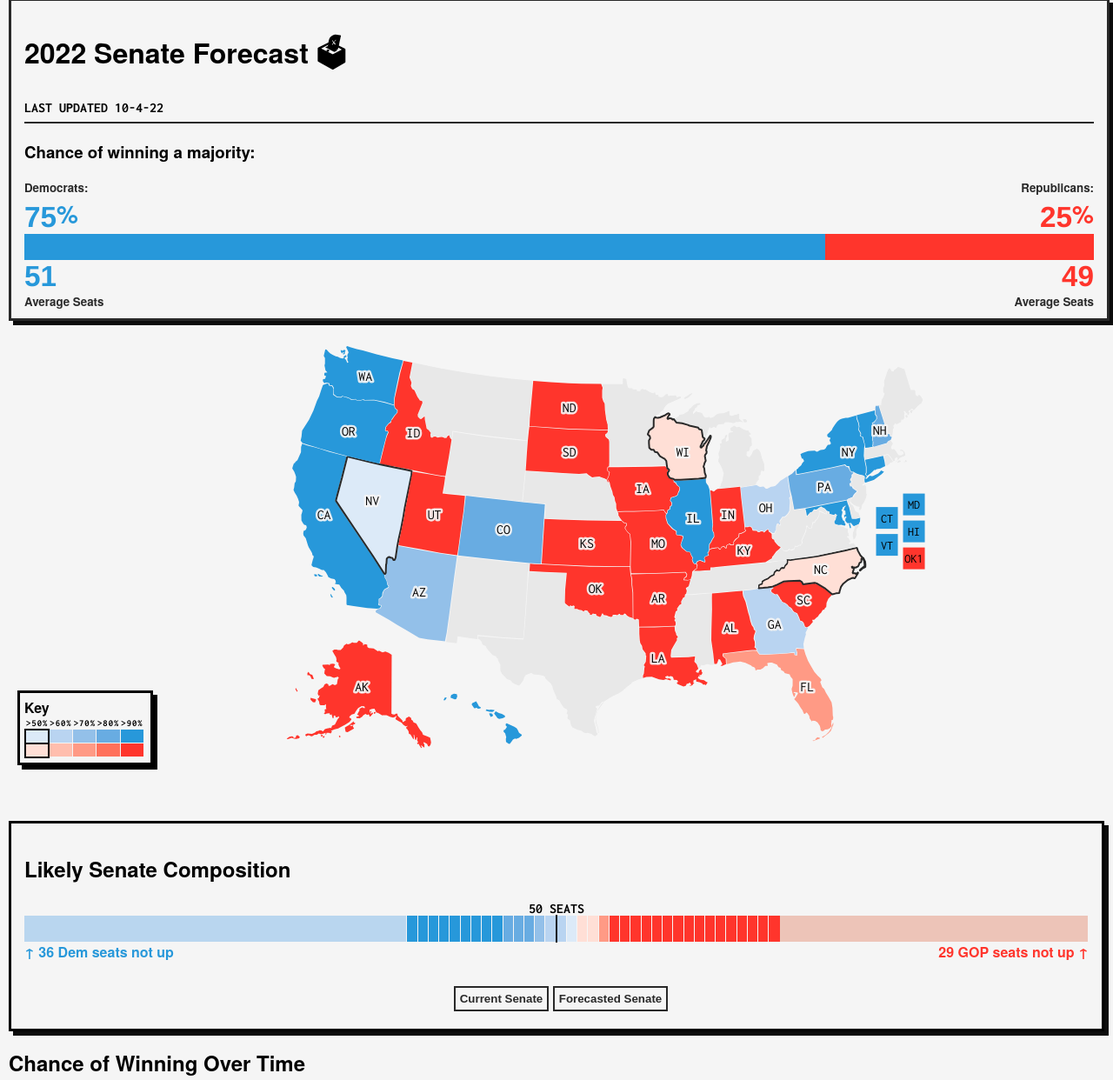
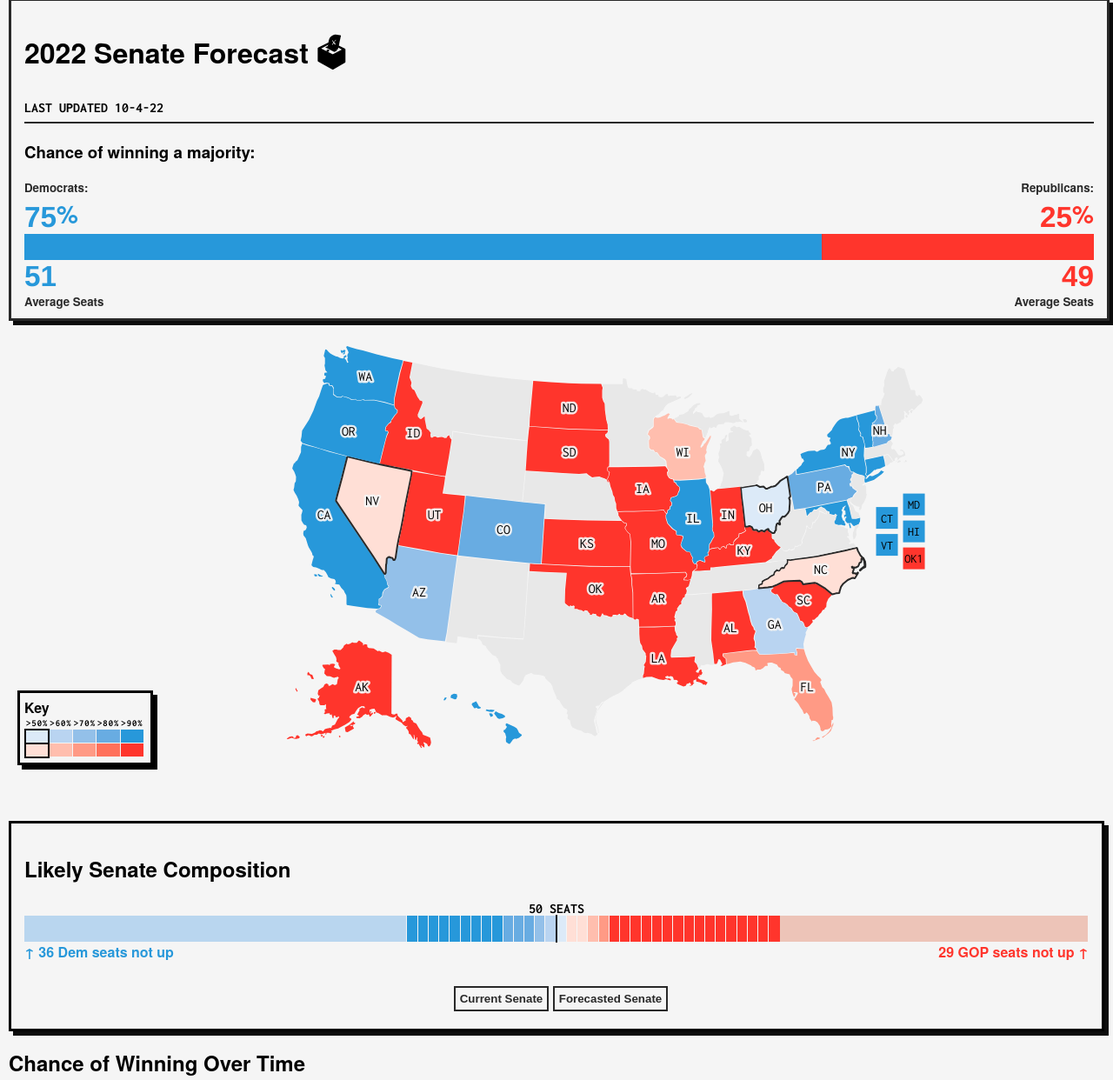
Before and after one commit to djrubio2/forecast2022, a plain HTML site: page index.html in a window 1280 px wide. Shown: the part 12-1254 px from the top of the page at 87% size. Drawn offline with nearby package versions, Linux system fonts and the light colour scheme.

Commit message:
Add files via upload

```diff
--- a/data.csv
+++ b/data.csv
@@ -34,3 +34,4 @@ date,Dem,GOP,DemSeats,GOPSeats
 10/3/2022,73.47,26.53,51.16,48.84
 10/4/2022,72.45,27.55,51.16,48.84
 10/5/2022,74.88,25.12,51.25,48.75
+10/6/2022,74.59,25.41,51.20,48.80
--- a/index.html
+++ b/index.html
@@ -204,7 +204,7 @@
   var dSeatAvg = 51;
   var rSeatAvg = 49;
 
-  var displayProbDem = 74.88;
+  var displayProbDem = 74.59;
   var displayProbTie = 0;
   var displayProbGOP = 100 - (displayProbDem + displayProbTie);
 
@@ -236,15 +236,15 @@
   },
   {
     "DEM": 48,
-    "Prob %": 0.073
+    "Prob %": 0.07
   },
   {
     "DEM": 49,
-    "Prob %": 0.092
+    "Prob %": 0.099
   },
   {
     "DEM": 50,
-    "Prob %": 0.12
+    "Prob %": 0.122
   },
   {
     "DEM": 51,
@@ -252,31 +252,31 @@
   },
   {
     "DEM": 52,
-    "Prob %": 0.143
+    "Prob %": 0.15
   },
   {
     "DEM": 53,
-    "Prob %": 0.138
+    "Prob %": 0.136
   },
   {
     "DEM": 54,
-    "Prob %": 0.107
+    "Prob %": 0.105
   },
   {
     "DEM": 55,
-    "Prob %": 0.064
+    "Prob %": 0.062
   },
   {
     "DEM": 56,
-    "Prob %": 0.025
+    "Prob %": 0.02
   },
   {
     "DEM": 57,
-    "Prob %": 0.007
+    "Prob %": 0.006
   },
   {
     "DEM": 58,
-    "Prob %": 0.002
+    "Prob %": 0.001
   },
   {
     "DEM": 59,
@@ -300,9 +300,9 @@
     "State": "AL",
     "DemProb": 0,
     "RepProb": 1,
-    "DEM": 31.63,
-    "GOP": 68.37,
-    "Marg": -36.73882663,
+    "DEM": 31.64,
+    "GOP": 68.36,
+    "Marg": -36.72259435,
     "StateName": "Alabama",
     "DemCand": "Will Boyd",
     "RepCand": "Katie Britt",
@@ -311,11 +311,11 @@
   },
   {
     "State": "AK",
-    "DemProb": 0.7584,
-    "RepProb": 0.2416,
-    "DEM": 52.59,
-    "GOP": 47.41,
-    "Marg": 5.178793222,
+    "DemProb": 0.7542,
+    "RepProb": 0.2458,
+    "DEM": 52.56,
+    "GOP": 47.44,
+    "Marg": 5.121680933,
     "StateName": "Alaska",
     "DemCand": "Lisa Murkowski",
     "RepCand": "Kelly Tshibaka",
@@ -326,9 +326,9 @@
     "State": "AR",
     "DemProb": 0,
     "RepProb": 1,
-    "DEM": 32.74,
-    "GOP": 67.26,
-    "Marg": -34.51829149,
+    "DEM": 32.75,
+    "GOP": 67.25,
+    "Marg": -34.50091694,
     "StateName": "Arkansas",
     "DemCand": "Natalie James",
     "RepCand": "John Boozman",
@@ -337,11 +337,11 @@
   },
   {
     "State": "AZ",
-    "DemProb": 0.7625,
-    "RepProb": 0.2375,
-    "DEM": 52.67,
-    "GOP": 47.33,
-    "Marg": 5.348405407,
+    "DemProb": 0.7694,
+    "RepProb": 0.2306,
+    "DEM": 52.77,
+    "GOP": 47.23,
+    "Marg": 5.530504815,
     "StateName": "Arizona",
     "DemCand": "Mark Kelly",
     "RepCand": "Blake Masters",
@@ -350,11 +350,11 @@
   },
   {
     "State": "CA",
-    "DemProb": 0.9999,
-    "RepProb": 0.0001,
-    "DEM": 65.21,
-    "GOP": 34.79,
-    "Marg": 30.41631691,
+    "DemProb": 1,
+    "RepProb": 0,
+    "DEM": 65.22,
+    "GOP": 34.78,
+    "Marg": 30.43555517,
     "StateName": "California",
     "DemCand": "Alex Padilla",
     "RepCand": "Mark Meuser",
@@ -363,11 +363,11 @@
   },
   {
     "State": "CO",
-    "DemProb": 0.8857,
-    "RepProb": 0.1143,
+    "DemProb": 0.8824,
+    "RepProb": 0.1176,
     "DEM": 54.52,
     "GOP": 45.48,
-    "Marg": 9.038037306,
+    "Marg": 9.036484584,
     "StateName": "Colorado",
     "DemCand": "Michael Bennet",
     "RepCand": "Joe O'Dea",
@@ -376,11 +376,11 @@
   },
   {
     "State": "CT",
-    "DemProb": 0.991,
-    "RepProb": 0.009,
+    "DemProb": 0.9909,
+    "RepProb": 0.0091,
     "DEM": 58.79,
     "GOP": 41.21,
-    "Marg": 17.57838163,
+    "Marg": 17.58345444,
     "StateName": "Connecticut",
     "DemCand": "Blumenthal",
     "RepCand": "Levy",
@@ -389,11 +389,11 @@
   },
   {
     "State": "FL",
-    "DemProb": 0.2512,
-    "RepProb": 0.7488,
+    "DemProb": 0.2556,
+    "RepProb": 0.7444,
     "DEM": 47.61,
     "GOP": 52.39,
-    "Marg": -4.783674854,
+    "Marg": -4.773690422,
     "StateName": "Florida",
     "DemCand": "Val Demmings",
     "RepCand": "Marco Rubio",
@@ -402,11 +402,11 @@
   },
   {
     "State": "GA",
-    "DemProb": 0.6693,
-    "RepProb": 0.3307,
-    "DEM": 51.73,
-    "GOP": 48.27,
-    "Marg": 3.450382654,
+    "DemProb": 0.6681,
+    "RepProb": 0.3319,
+    "DEM": 51.58,
+    "GOP": 48.42,
+    "Marg": 3.150063913,
     "StateName": "Georgia",
     "DemCand": "Warnock",
     "RepCand": "Walker",
@@ -417,9 +417,9 @@
     "State": "HI",
     "DemProb": 1,
     "RepProb": 0,
-    "DEM": 72.98,
-    "GOP": 27.02,
-    "Marg": 45.9578075,
+    "DEM": 72.99,
+    "GOP": 27.01,
+    "Marg": 45.98085333,
     "StateName": "Hawaii",
     "DemCand": "Schatz",
     "RepCand": "McDermott",
@@ -430,9 +430,9 @@
     "State": "ID",
     "DemProb": 0,
     "RepProb": 1,
-    "DEM": 25.79,
-    "GOP": 74.21,
-    "Marg": -48.42630996,
+    "DEM": 25.8,
+    "GOP": 74.2,
+    "Marg": -48.40426612,
     "StateName": "Idaho",
     "DemCand": "Roth",
     "RepCand": "Crapo",
@@ -441,11 +441,11 @@
   },
   {
     "State": "IL",
-    "DemProb": 0.9954,
-    "RepProb": 0.0046,
+    "DemProb": 0.9957,
+    "RepProb": 0.0043,
     "DEM": 59.49,
     "GOP": 40.51,
-    "Marg": 18.98484512,
+    "Marg": 18.98212109,
     "StateName": "Illinois",
     "DemCand": "Duckworth",
     "RepCand": "Salvi",
@@ -454,11 +454,11 @@
   },
   {
     "State": "IN",
-    "DemProb": 0.0077,
-    "RepProb": 0.9923,
+    "DemProb": 0.0063,
+    "RepProb": 0.9937,
     "DEM": 40.76,
     "GOP": 59.24,
-    "Marg": -18.48162143,
+    "Marg": -18.47208434,
     "StateName": "Indiana",
     "DemCand": "McDermott",
     "RepCand": "Young",
@@ -467,11 +467,11 @@
   },
   {
     "State": "IA",
-    "DemProb": 0.0735,
-    "RepProb": 0.9265,
-    "DEM": 44.64,
-    "GOP": 55.36,
-    "Marg": -10.72236984,
+    "DemProb": 0.0366,
+    "RepProb": 0.9634,
+    "DEM": 43.47,
+    "GOP": 56.53,
+    "Marg": -13.06246202,
     "StateName": "Iowa",
     "DemCand": "Franken",
     "RepCand": "Grassley",
@@ -480,11 +480,11 @@
   },
   {
     "State": "KS",
-    "DemProb": 0.001,
-    "RepProb": 0.999,
-    "DEM": 38.39,
-    "GOP": 61.61,
-    "Marg": -23.22786781,
+    "DemProb": 0.0014,
+    "RepProb": 0.9986,
+    "DEM": 38.38,
+    "GOP": 61.62,
+    "Marg": -23.23322013,
     "StateName": "Kansas",
     "DemCand": "Holland",
     "RepCand": "Moran",
@@ -493,11 +493,11 @@
   },
   {
     "State": "KY",
-    "DemProb": 0.0004,
-    "RepProb": 0.9996,
-    "DEM": 37.55,
-    "GOP": 62.45,
-    "Marg": -24.90018515,
+    "DemProb": 0.0002,
+    "RepProb": 0.9998,
+    "DEM": 37.56,
+    "GOP": 62.44,
+    "Marg": -24.88315127,
     "StateName": "Kentucky",
     "DemCand": "Booker",
     "RepCand": "Paul",
@@ -506,11 +506,11 @@
   },
   {
     "State": "LA",
-    "DemProb": 0.0002,
-    "RepProb": 0.9998,
-    "DEM": 36.68,
-    "GOP": 63.32,
-    "Marg": -26.63081035,
+    "DemProb": 0.0001,
+    "RepProb": 0.9999,
+    "DEM": 36.69,
+    "GOP": 63.31,
+    "Marg": -26.62847929,
     "StateName": "Louisana",
     "DemCand": "a Democrat",
     "RepCand": "Kennedy",
@@ -521,9 +521,9 @@
     "State": "MD",
     "DemProb": 1,
     "RepProb": 0,
-    "DEM": 65.07,
-    "GOP": 34.93,
-    "Marg": 30.14587252,
+    "DEM": 65.08,
+    "GOP": 34.92,
+    "Marg": 30.16069199,
     "StateName": "Maryland",
     "DemCand": "Van Hollen",
     "RepCand": "Chaffee",
@@ -532,11 +532,11 @@
   },
   {
     "State": "MO",
-    "DemProb": 0.0278,
-    "RepProb": 0.9722,
+    "DemProb": 0.0313,
+    "RepProb": 0.9687,
     "DEM": 42.86,
     "GOP": 57.14,
-    "Marg": -14.28915327,
+    "Marg": -14.28662272,
     "StateName": "Missouri",
     "DemCand": "Busch Valentine",
     "RepCand": "Schmitt",
@@ -545,11 +545,11 @@
   },
   {
     "State": "NV",
-    "DemProb": 0.5083,
-    "RepProb": 0.4917,
-    "DEM": 50.04,
-    "GOP": 49.96,
-    "Marg": 0.08274347773,
+    "DemProb": 0.4963,
+    "RepProb": 0.5037,
+    "DEM": 49.91,
+    "GOP": 50.09,
+    "Marg": -0.173000827,
     "StateName": "Nevada",
     "DemCand": "Cortez-Masto",
     "RepCand": "Laxalt",
@@ -558,11 +558,11 @@
   },
   {
     "State": "NH",
-    "DemProb": 0.8298,
-    "RepProb": 0.1702,
-    "DEM": 53.52,
-    "GOP": 46.48,
-    "Marg": 7.036888313,
+    "DemProb": 0.8347,
+    "RepProb": 0.1653,
+    "DEM": 53.54,
+    "GOP": 46.46,
+    "Marg": 7.07559778,
     "StateName": "New Hampshire",
     "DemCand": "Hassan",
     "RepCand": "Bouldoc",
@@ -571,11 +571,11 @@
   },
   {
     "State": "NY",
-    "DemProb": 0.9998,
-    "RepProb": 0.0002,
-    "DEM": 62.69,
-    "GOP": 37.31,
-    "Marg": 25.3731685,
+    "DemProb": 0.9993,
+    "RepProb": 0.0007,
+    "DEM": "#VALUE!",
+    "GOP": "#VALUE!",
+    "Marg": "(25.430122823309077-0.05390776082165018j)",
     "StateName": "New York",
     "DemCand": "Schumer",
     "RepCand": "Pinion",
@@ -584,11 +584,11 @@
   },
   {
     "State": "NC",
-    "DemProb": 0.4485,
-    "RepProb": 0.5515,
+    "DemProb": 0.4511,
+    "RepProb": 0.5489,
     "DEM": 49.51,
     "GOP": 50.49,
-    "Marg": -0.9832282585,
+    "Marg": -0.9764330539,
     "StateName": "North Carolina",
     "DemCand": "Beasley",
     "RepCand": "Budd",
@@ -599,9 +599,9 @@
     "State": "ND",
     "DemProb": 0,
     "RepProb": 1,
-    "DEM": 21.94,
-    "GOP": 78.06,
-    "Marg": -56.12191812,
+    "DEM": 21.95,
+    "GOP": 78.05,
+    "Marg": -56.09967388,
     "StateName": "North Dakota",
     "DemCand": "Christiansen",
     "RepCand": "Hoevan",
@@ -610,11 +610,11 @@
   },
   {
     "State": "OH",
-    "DemProb": 0.612,
-    "RepProb": 0.388,
-    "DEM": 51.08,
-    "GOP": 48.92,
-    "Marg": 2.15062263,
+    "DemProb": 0.598,
+    "RepProb": 0.402,
+    "DEM": 50.97,
+    "GOP": 49.03,
+    "Marg": 1.949659991,
     "StateName": "Ohio",
     "DemCand": "Ryan",
     "RepCand": "Vance",
@@ -625,9 +625,9 @@
     "State": "OK",
     "DemProb": 0,
     "RepProb": 1,
-    "DEM": 25.72,
-    "GOP": 74.28,
-    "Marg": -48.56742632,
+    "DEM": 25.71,
+    "GOP": 74.29,
+    "Marg": -48.57347709,
     "StateName": "Oklaholma",
     "DemCand": "Horn",
     "RepCand": "Lankford",
@@ -638,9 +638,9 @@
     "State": "OK1",
     "DemProb": 0,
     "RepProb": 1,
-    "DEM": 33.62,
-    "GOP": 66.38,
-    "Marg": -32.7610464,
+    "DEM": 33.61,
+    "GOP": 66.39,
+    "Marg": -32.77755506,
     "StateName": "Oklaholma Special",
     "DemCand": "Mullin",
     "RepCand": "Horn",
@@ -649,11 +649,11 @@
   },
   {
     "State": "OR",
-    "DemProb": 0.9977,
-    "RepProb": 0.0023,
-    "DEM": 60.43,
-    "GOP": 39.57,
-    "Marg": 20.86401038,
+    "DemProb": 0.9976,
+    "RepProb": 0.0024,
+    "DEM": 60.44,
+    "GOP": 39.56,
+    "Marg": 20.88223662,
     "StateName": "Oregon",
     "DemCand": "Wyden",
     "RepCand": "Perkins",
@@ -662,11 +662,11 @@
   },
   {
     "State": "PA",
-    "DemProb": 0.825,
-    "RepProb": 0.175,
+    "DemProb": 0.8272,
+    "RepProb": 0.1728,
     "DEM": 53.51,
     "GOP": 46.49,
-    "Marg": 7.02415339,
+    "Marg": 7.017578579,
     "StateName": "Pennsylvania",
     "DemCand": "Fetterman",
     "RepCand": "Oz",
@@ -675,11 +675,11 @@
   },
   {
     "State": "SC",
-    "DemProb": 0.0001,
-    "RepProb": 0.9999,
+    "DemProb": 0.0002,
+    "RepProb": 0.9998,
     "DEM": 37.51,
     "GOP": 62.49,
-    "Marg": -24.97731931,
+    "Marg": -24.98233228,
     "StateName": "South Carolina",
     "DemCand": "Matthews",
     "RepCand": "Scott",
@@ -690,9 +690,9 @@
     "State": "SD",
     "DemProb": 0,
     "RepProb": 1,
-    "DEM": 31.89,
-    "GOP": 68.11,
-    "Marg": -36.22971816,
+    "DEM": 31.88,
+    "GOP": 68.12,
+    "Marg": -36.24400386,
     "StateName": "South Dakota",
     "DemCand": "Bengs",
     "RepCand": "Thune",
@@ -701,11 +701,11 @@
   },
   {
     "State": "UT",
-    "DemProb": 0.0345,
-    "RepProb": 0.9655,
+    "DemProb": 0.0365,
+    "RepProb": 0.9635,
     "DEM": 43.26,
     "GOP": 56.74,
-    "Marg": -13.48078372,
+    "Marg": -13.48847575,
     "StateName": "Utah",
     "DemCand": "McMullin",
     "RepCand": "Lee",
@@ -716,9 +716,9 @@
     "State": "VT",
     "DemProb": 1,
     "RepProb": 0,
-    "DEM": 65.48,
-    "GOP": 34.52,
-    "Marg": 30.95169271,
+    "DEM": 65.32,
+    "GOP": 34.68,
+    "Marg": 30.64946698,
     "StateName": "Vermont",
     "DemCand": "Welch",
     "RepCand": "Malloy",
@@ -727,11 +727,11 @@
   },
   {
     "State": "WA",
-    "DemProb": 0.915,
-    "RepProb": 0.085,
+    "DemProb": 0.92,
+    "RepProb": 0.08,
     "DEM": 55.18,
     "GOP": 44.82,
-    "Marg": 10.35314876,
+    "Marg": 10.36354397,
     "StateName": "Washington",
     "DemCand": "Murray",
     "RepCand": "Smiley",
@@ -740,11 +740,11 @@
   },
   {
     "State": "WI",
-    "DemProb": 0.4017,
-    "RepProb": 0.5983,
-    "DEM": 49.04,
-    "GOP": 50.96,
-    "Marg": -1.919994385,
+    "DemProb": 0.3966,
+    "RepProb": 0.6034,
+    "DEM": 49.05,
+    "GOP": 50.95,
+    "Marg": -1.909322444,
     "StateName": "Wisconsin",
     "DemCand": "Barnes",
     "RepCand": "Johnson",
```
